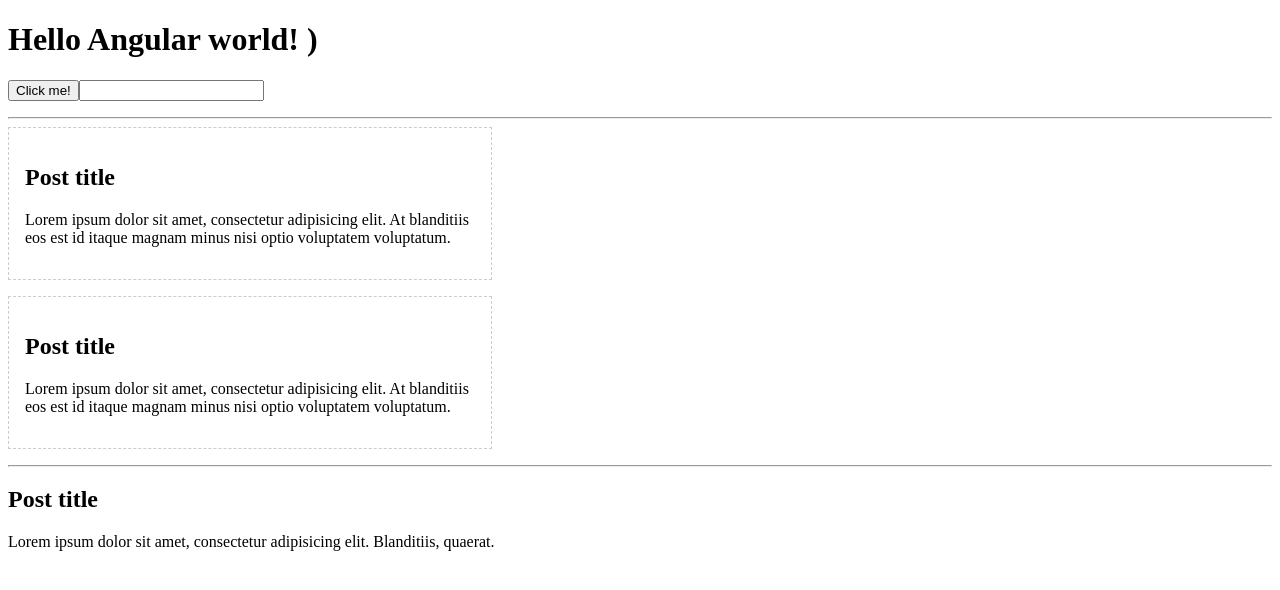
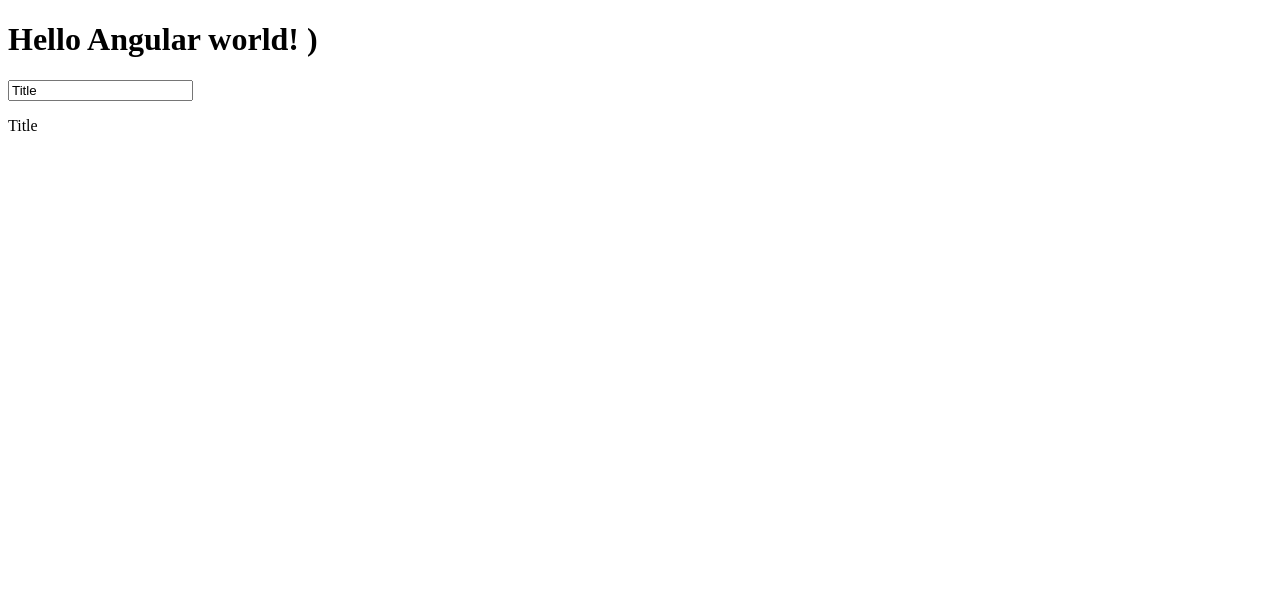
Before and after one commit to YuriyErmolaev/angular-basics, an Angular app: page / in a window 1280 px wide. Shown: the top 590 px of the page. Built offline with nearby package versions, Linux system fonts and the light colour scheme.

Commit message:
basic two way binding

```diff
--- a/src/app/app.component.html
+++ b/src/app/app.component.html
@@ -1,28 +1,5 @@
 <h1>Hello Angular world! )</h1>
 
-<!--<p>{{ title }}</p>-->
-<!--<p><strong>{{ number - 2 }}</strong></p>-->
-<!--<p><strong>{{ arr }}</strong></p>-->
-<!--<p><strong>{{obj.b.c}}</strong></p>-->
-<!--<p><strong>{{ 40 + 2 }}</strong></p>-->
-<!--<p><strong>{{ 'Hello' + ' World' }}</strong></p>-->
+<input type="text" [value]="title" (input)="onInput($event)">
 
-<button (click)="onClick()" >Click me!</button>
-
-<input
-  type="text"
-  (keyup.enter)="onInput($event)"
-  (blur)="onBlur(myInput.value)"
-  #myInput
->
-
-<p><strong>{{inputValue}}</strong></p>
-
-<hr>
-
-<app-post></app-post>
-<app-post></app-post>
-
-<hr>
-
-<app-post4></app-post4>
+<p>{{ title }}</p>
--- a/src/app/app.component.ts
+++ b/src/app/app.component.ts
@@ -8,30 +8,10 @@
 })
 export class AppComponent {
 
-  title = 'Dynamic title'
-  number = 42
-  arr = [1, 2, 3]
-  obj = { a: 1, b: { c: 2 }  }
+  title = 'Title';
 
-  inputValue = ''
-
-  constructor() {
-    //
-  }
-
-  // onInput(event: KeyboardEvent) {
-  //   this.inputValue = (<HTMLInputElement>event.target).value
-  // }
-
-  onInput (event: any) {
-    this.inputValue = event.target.value
-  }
-
-  onBlur (str: string) {
-    this.inputValue = str
-  }
-  onClick() {
-    alert( 'Button click! )' )
+  onInput( event: any ){
+    this.title = event.target.value;
   }
 
 }
```
